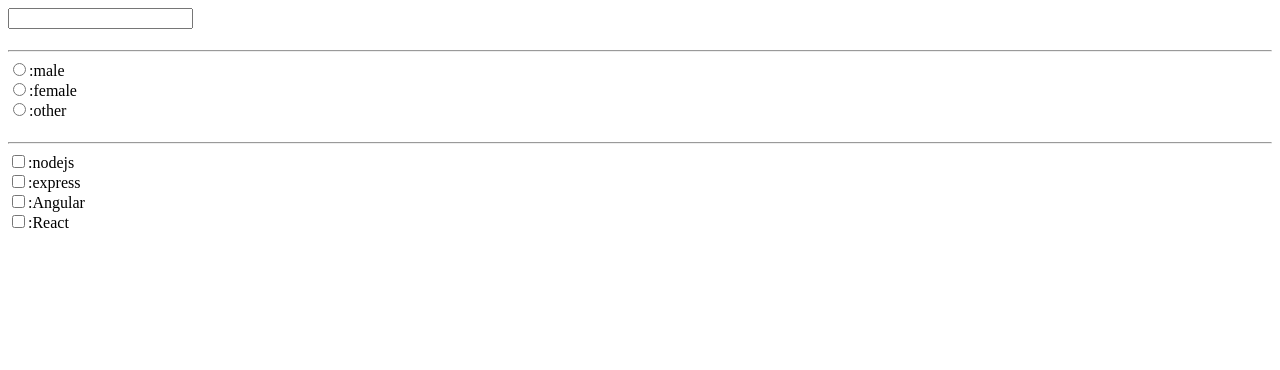
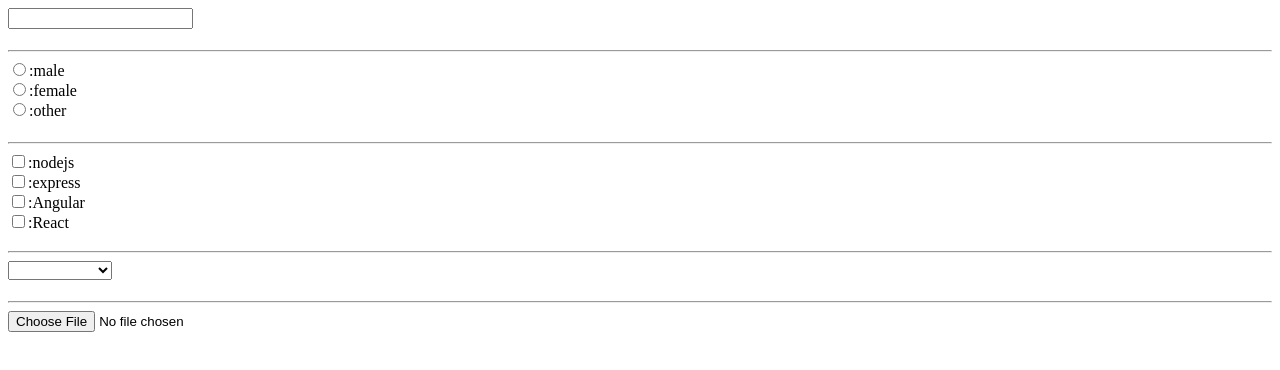
Before and after one commit to edupoly/ang19, an Angular app: page / in a window 1280 px wide. Shown: the top 370 px of the page. Built offline with nearby package versions, Linux system fonts and the light colour scheme.

Commit message:
formhandling

```diff
--- a/src/app/app.component.html
+++ b/src/app/app.component.html
@@ -11,3 +11,15 @@
 <input type="checkbox" value="Angular" (change)="updateTechs($event)">:Angular<br>
 <input type="checkbox" value="React" (change)="updateTechs($event)">:React<br>
 <h3>{{techs}}</h3>
+<hr>
+<select [(ngModel)]="selectedCountry">
+  <option value="null" disabled selected>Please Select</option>
+  <option value="india">india</option>
+  <option value="srilanka">srilanka</option>
+  <option value="pakistan">pakistan</option>
+</select>
+<h1>{{selectedCountry}}</h1>
+<hr>
+<input type="file" (change)="updateimg($event)">
+
+<img [src]="myimg" alt="" width="100px">
--- a/src/app/app.component.ts
+++ b/src/app/app.component.ts
@@ -1,19 +1,45 @@
 import { Component } from '@angular/core';
-
+import { DomSanitizer } from '@angular/platform-browser';
 @Component({
   selector: 'app-root',
   templateUrl: './app.component.html',
   styleUrls: ['./app.component.css']
 })
 export class AppComponent {
+  constructor(private _sanitizer: DomSanitizer) { }
   title = 'ang19';
   firstname:string='';
+  myimg:any;
   gen:string|null=null;
   techs:Array<string>=[];
+  selectedCountry:string='';
   updateTechs(e:Event|any){
     if(e.target.checked){
       this.techs.push(e.target.value)
     }
+    else{
+      this.techs = this.techs.filter((tech)=>{
+        if(e.target.value!==tech){
+          return true
+        }
+        else{
+          return false
+        }
+      })
+    }
     console.log(this.techs)
   }
+  updateimg(e:Event|any){
+    var element = e.target;
+    console.log('element', element);
+    var fileRef = e['target'].files[0];
+    var reader:any = new FileReader();
+    reader.readAsDataURL(fileRef);
+
+    reader.onloadend =  ()=>{
+      var src = reader.result.toString();
+      console.log(src)
+      this.myimg=src;
+    };
+  }
 }
```
